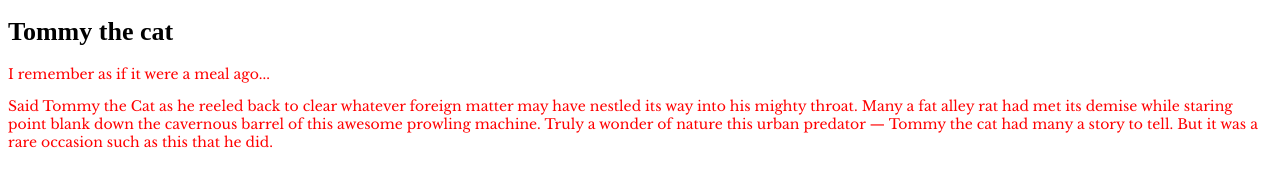
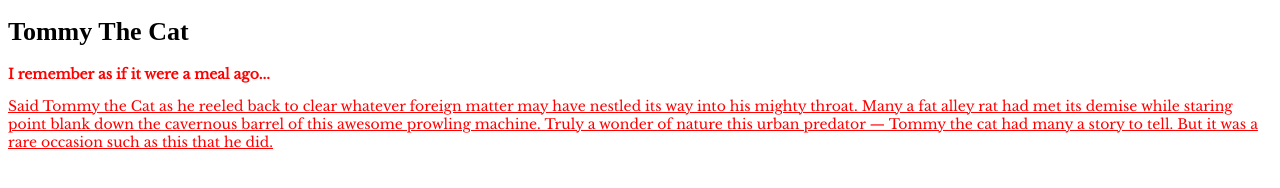
Before and after one commit to sacren/learning-analytics-php, a plain HTML site: page index.html in a window 1280 px wide. Drawn offline with nearby package versions, Linux system fonts and the light colour scheme.

Commit message:
Add font-weight, text-transformation, and text-decoration

```diff
--- a/style.css
+++ b/style.css
@@ -8,10 +8,19 @@ html {
 
 h1 {
   font-size: 2.6rem;
+  text-transform: capitalize;
+}
+
+/* Adjacent sibling combinator matches the second */
+
+h1 + p {
+  font-weight: bold;
+  text-decoration: none;
 }
 
 p {
   color: red;
   font-family: 'Libre Baskerville', serif;
   font-size: 1.4rem;
+  text-decoration: underline;
 }
```
